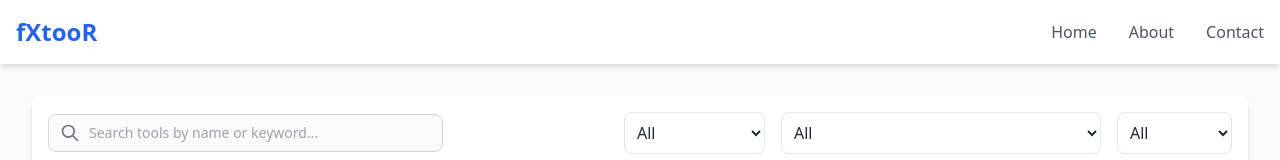
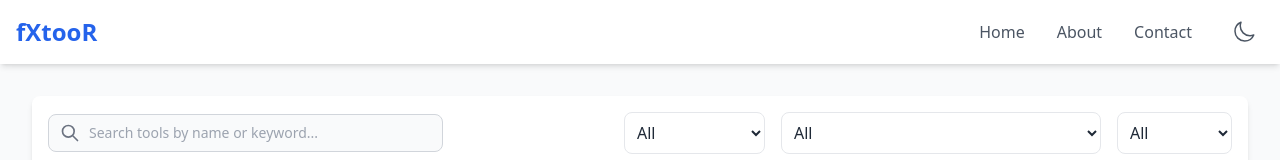
Before and after one commit to Farhan-Ansari-1/fxtoor, a React (Create React App) app: page / in a window 1280 px wide. Shown: the top 160 px of the page. Built offline with nearby package versions, Linux system fonts and the light colour scheme.

Commit message:
added dark mode feature

```diff
--- a/src/App.jsx
+++ b/src/App.jsx
@@ -1,5 +1,6 @@
 import React from 'react';
 import { BrowserRouter as Router, Routes, Route } from 'react-router-dom';
+import { ThemeProvider } from './context/ThemeContext';
 
 // Components aur Pages ko import karein (sahi path ke saath)
 import Navbar from './components/Navbar';
@@ -13,6 +14,7 @@ import TermsAndConditions from './pages/TermsAndConditions';
 
 export default function App() {
   return (
+    <ThemeProvider>
       <Router>
         <div className="flex flex-col min-h-screen bg-gray-50 dark:bg-gray-900 text-gray-800 dark:text-gray-200">
           <Navbar />
@@ -32,5 +34,6 @@ export default function App() {
           <Footer />
         </div>
       </Router>
+    </ThemeProvider>
   );
 }
--- a/src/components/FilterBar.jsx
+++ b/src/components/FilterBar.jsx
@@ -3,7 +3,7 @@ import React from 'react';
 export default function FilterBar({
   category, setCategory, allCategories,
   subCategory, setSubCategory, allSubCategories,
-  typeFilter, setTypeFilter, allTypeFilters,
+  typeFilter, setTypeFilter, allTypeFilters, onClearFilters, showClearButton,
 }) {
   return (
     <div className="flex flex-wrap gap-4 items-center justify-start md:justify-end">
@@ -38,6 +38,16 @@ export default function FilterBar({
           {Array.isArray(allTypeFilters) && allTypeFilters.map((type) => <option key={type} value={type}>{type}</option>)}
         </select>
       </div>
+
+      {/* Clear Filters Button */}
+      {showClearButton && (
+        <button
+          onClick={onClearFilters}
+          className="border rounded-lg p-2 bg-gray-200 dark:bg-gray-600 text-gray-700 dark:text-gray-200 hover:bg-gray-300 dark:hover:bg-gray-500 transition-colors focus:ring-2 focus:ring-red-500 focus:outline-none"
+        >
+          Clear
+        </button>
+      )}
     </div>
   );
 }
--- a/src/components/Navbar.jsx
+++ b/src/components/Navbar.jsx
@@ -2,6 +2,7 @@ import React, { useState } from 'react';
 import { Link } from 'react-router-dom';
 import { Bars3Icon, XMarkIcon } from '@heroicons/react/24/outline';
 import BrandName from './BrandName';
+import ThemeToggle from './ThemeToggle';
 
 const navLinks = [
   { name: 'Home', to: '/' },
@@ -30,10 +31,12 @@ export default function Navbar() {
                 {link.name}
               </Link>
             ))}
+            <ThemeToggle />
           </div>
 
-          {/* Mobile Menu Button */}
+          {/* Mobile Menu Controls */}
           <div className="md:hidden flex items-center">
+            <ThemeToggle />
             <button onClick={() => setIsOpen(!isOpen)} aria-label="Toggle menu">
               {isOpen ? (
                 <XMarkIcon className="h-6 w-6 text-gray-700 dark:text-gray-300" />
--- /dev/null
+++ b/src/components/ThemeToggle.jsx
@@ -0,0 +1,23 @@
+import React from 'react';
+import { useTheme } from '../context/ThemeContext';
+import { SunIcon, MoonIcon } from '@heroicons/react/24/outline';
+
+const ThemeToggle = () => {
+  const { theme, toggleTheme } = useTheme();
+
+  return (
+    <button
+      onClick={toggleTheme}
+      className="p-2 rounded-full text-gray-600 dark:text-gray-300 hover:bg-gray-100 dark:hover:bg-gray-700 focus:outline-none focus:ring-2 focus:ring-offset-2 focus:ring-offset-gray-100 dark:focus:ring-offset-gray-800 focus:ring-blue-500 transition-colors"
+      aria-label="Toggle dark mode"
+    >
+      {theme === 'light' ? (
+        <MoonIcon className="h-6 w-6" />
+      ) : (
+        <SunIcon className="h-6 w-6" />
+      )}
+    </button>
+  );
+};
+
+export default ThemeToggle;
--- /dev/null
+++ b/src/context/ThemeContext.jsx
@@ -0,0 +1,45 @@
+import React, { createContext, useState, useContext, useEffect } from 'react';
+
+// 1. Context ko create karein
+const ThemeContext = createContext();
+
+// 2. ThemeProvider component banayein jo poori app ko wrap karega
+export const ThemeProvider = ({ children }) => {
+  // 'theme' state ko localStorage se initialize karein ya default 'light' rakhein
+  const [theme, setTheme] = useState(() => {
+    const savedTheme = localStorage.getItem('theme');
+    // User ki system preference ko bhi check kar sakte hain
+    const userPrefersDark = window.matchMedia && window.matchMedia('(prefers-color-scheme: dark)').matches;
+    return savedTheme || (userPrefersDark ? 'dark' : 'light');
+  });
+
+  // Jab bhi theme badle, <html> element par class add/remove karein
+  // Isse TailwindCSS ki dark mode utility (dark:bg-gray-900 etc.) kaam karegi
+  useEffect(() => {
+    const root = window.document.documentElement;
+    if (theme === 'dark') {
+      root.classList.add('dark');
+    } else {
+      root.classList.remove('dark');
+    }
+    // Theme ko localStorage mein save karein taaki refresh karne par bhi yaad rahe
+    localStorage.setItem('theme', theme);
+  }, [theme]);
+
+  // Theme badalne ke liye function
+  const toggleTheme = () => {
+    setTheme((prevTheme) => (prevTheme === 'light' ? 'dark' : 'light'));
+  };
+
+  // Context Provider se value (theme aur toggle function) pass karein
+  return (
+    <ThemeContext.Provider value={{ theme, toggleTheme }}>
+      {children}
+    </ThemeContext.Provider>
+  );
+};
+
+// 3. Ek custom hook banayein taaki context ko aasani se use kar sakein
+export const useTheme = () => {
+  return useContext(ThemeContext);
+};
--- a/src/pages/Home.jsx
+++ b/src/pages/Home.jsx
@@ -18,6 +18,14 @@ export default function Home() {
   // Isse UI mein ek saath update hoga aur extra re-render bachega.
   const handleCategoryChange = (newCategory) => {
     setCategoryFilter(newCategory);
+    setSubCategoryFilter('All');
+  };
+
+  // Sabhi filters ko reset karne ke liye handler
+  const handleClearFilters = () => {
+    setSearchQuery('');
+    setCategoryFilter('All');
+    setTypeFilter('All');
     setSubCategoryFilter('All');
   };
 
@@ -103,6 +111,13 @@ export default function Home() {
     return null; // Ya ek loading indicator dikha sakte hain
   }
 
+  // Yeh check karega ki koi filter active hai ya nahi.
+  const isAnyFilterActive =
+    searchQuery !== '' ||
+    categoryFilter !== 'All' ||
+    typeFilter !== 'All' ||
+    subCategoryFilter !== 'All';
+
   return (
     <div className="container mx-auto px-4 py-8">
       {/* Control Bar ko thoda saaf-suthra banayein */}
@@ -121,7 +136,8 @@ export default function Home() {
             setSubCategory={setSubCategoryFilter}
             allSubCategories={allSubCategories}
             allCategories={allCategories}
-            allTypeFilters={allTypes}
+            allTypeFilters={allTypes}            onClearFilters={handleClearFilters} // Clear filters handler pass karein
+            showClearButton={isAnyFilterActive} // Button dikhane ki condition pass karein
           />
           </div>
         </div>
--- a/tailwind.config.js
+++ b/tailwind.config.js
@@ -1,13 +1,13 @@
 /** @type {import('tailwindcss').Config} */
 module.exports = {
+  // Sabse zaroori: Tailwind ko batayein ki dark mode 'class' strategy par chalega
+  darkMode: 'class',
+  // Un sabhi files ka path dein jahan aap Tailwind classes use kar rahe hain
   content: [
     "./src/**/*.{js,jsx,ts,tsx}",
   ],
   theme: {
     extend: {},
   },
-  plugins: [
-    // The @tailwindcss/line-clamp plugin is now included by default in Tailwind CSS v3.3+
-    // You can remove it from your dependencies.
-  ],
-};
+  plugins: [],
+}
```
Also changed, not shown: 1 other file (tests, documents, lock files or other folders). Lines whose indentation alone changed are shown as unchanged.
